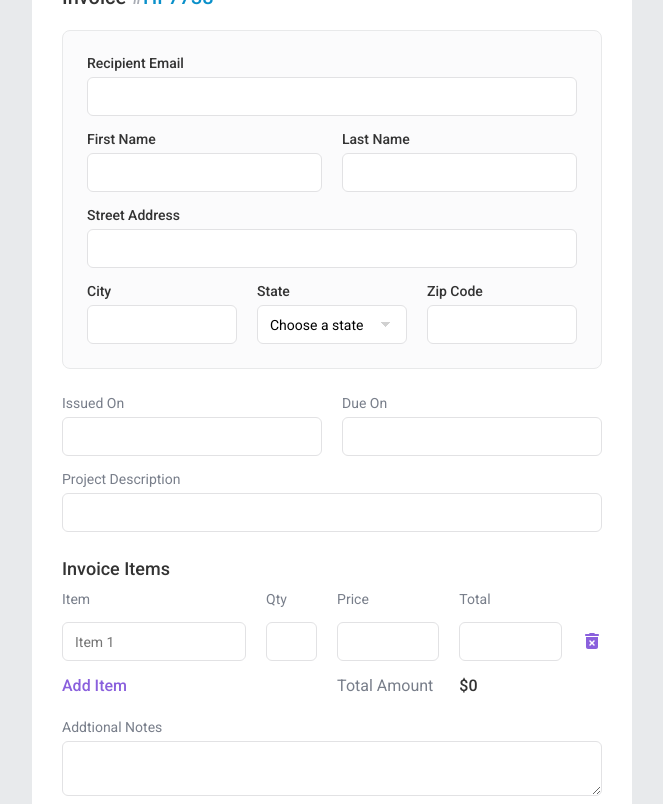
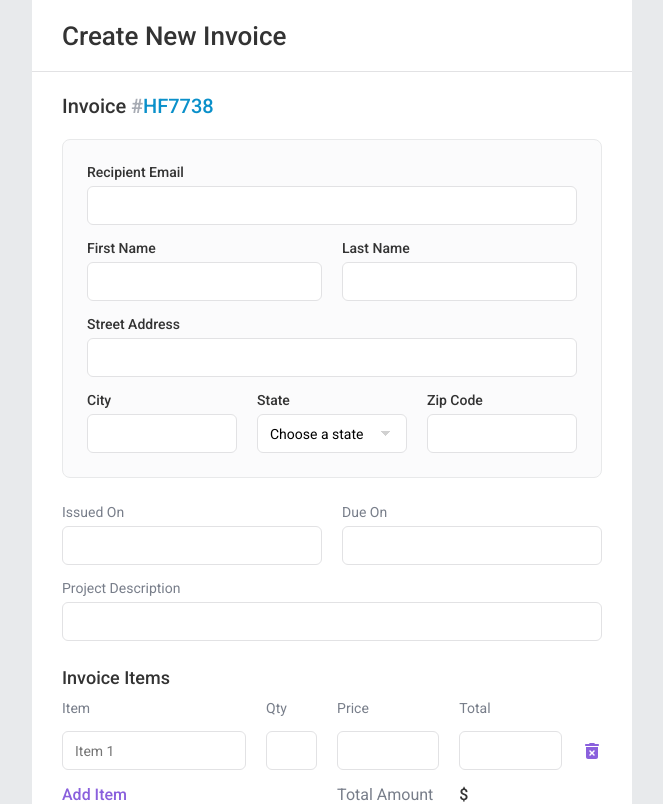
Before and after one commit to anthonyash91/MyNvoice, a React (Create React App) app: page / in a window 1280 px wide. Shown: the top 804 px of the page, without its empty margins (308-971 px from the left). Built offline with nearby package versions, Linux system fonts and the light colour scheme; a web font is replaced by a local one.

Commit message:
working on redesign

```diff
--- a/src/main.scss
+++ b/src/main.scss
@@ -20,6 +20,11 @@ body {
   display: flex;
   height: 100vh;
   justify-content: center;
+}
+
+#root {
+  margin-bottom: auto;
+  margin-top: auto;
 }
 
 #invoice-modal {
--- a/src/pages/App/App.js
+++ b/src/pages/App/App.js
@@ -22,8 +22,6 @@ function App() {
 
   // add invoice items functionality
 
-  const [totalInvoiceAmount, setTotalInvoiceAmount] = useState(0);
-  const [currentInvoiceAmount, setCurrentInvoiceAmount] = useState(0);
   const [itemCounter, setItemCounter] = useState(1);
 
   const emptyItemInput = [
@@ -40,7 +38,6 @@ function App() {
 
   const addInput = () => {
     setItemCounter(itemCounter + 1);
-    setTotalInvoiceAmount(totalInvoiceAmount + currentInvoiceAmount);
 
     setItemsArr((items) => {
       return [
@@ -121,8 +118,6 @@ function App() {
           element={
             <>
               <Dashboard
-                totalInvoiceAmount={totalInvoiceAmount}
-                currentInvoiceAmount={currentInvoiceAmount}
                 itemsArr={itemsArr}
                 addInput={addInput}
                 handleChangeItem={handleChangeItem}
--- a/src/pages/Dashboard/Dashboard.js
+++ b/src/pages/Dashboard/Dashboard.js
@@ -4,8 +4,6 @@ import states from '../../utilities/states';
 import Button from '../../components/Button/Button';
 
 export default function Dashboard({
-  totalInvoiceAmount,
-  currentInvoiceAmount,
   itemsArr,
   addInput,
   handleChangeItem,
@@ -157,6 +155,7 @@ export default function Dashboard({
 
                   <div className="item-total">
                     <input
+                      name="total"
                       value={
                         item.total !== '' ? `$${shortenNum(item.total)}` : ''
                       }
@@ -187,7 +186,7 @@ export default function Dashboard({
               </div>
               <div className="item-qty"></div>
               <div className="item-price">Total Amount</div>
-              <div className="item-total">${currentInvoiceAmount}</div>
+              <div className="item-total">$</div>
               <div className="item-trash"></div>
             </div>
           </div>
```
